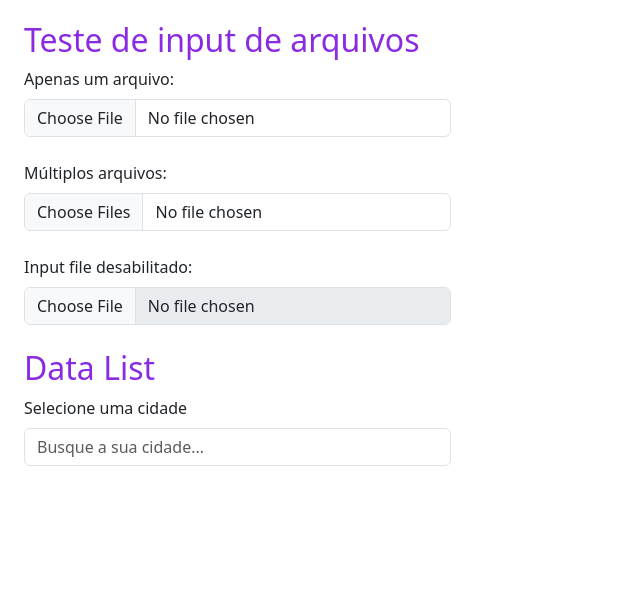
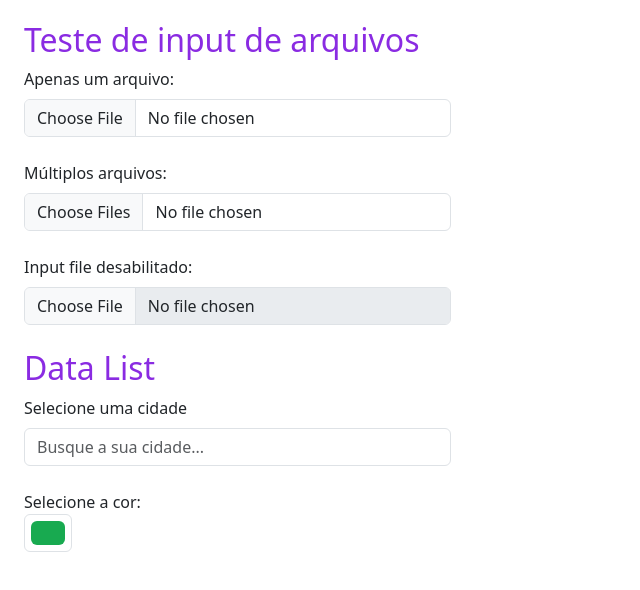
Before and after one commit to RicardoFerrazPereira/bootstrap5-curso-udemy, a plain HTML site: page 4_Formularios/aulas/index.html in a window 1280 px wide. Shown: the part 1728-2318 px from the top of the page, without its empty margins (0-640 px from the left). Drawn offline with nearby package versions, Linux system fonts and the light colour scheme.

Commit message:
Input de Cores

```diff
--- a/4_Formularios/aulas/index.html
+++ b/4_Formularios/aulas/index.html
@@ -151,6 +151,11 @@
                     <option value="Salvador">
                 </datalist>
             </div>
+            <!-- Input para cores  -->
+            <div class="mb-4">
+                <label for="cor" style="form-label">Selecione a cor:</label>
+                <input type="color" class="form-control form-control-color" id="cor" value="#18AA50" title="Escolha uma cor">
+            </div>
         </form>
     </div>
 </body>
```
